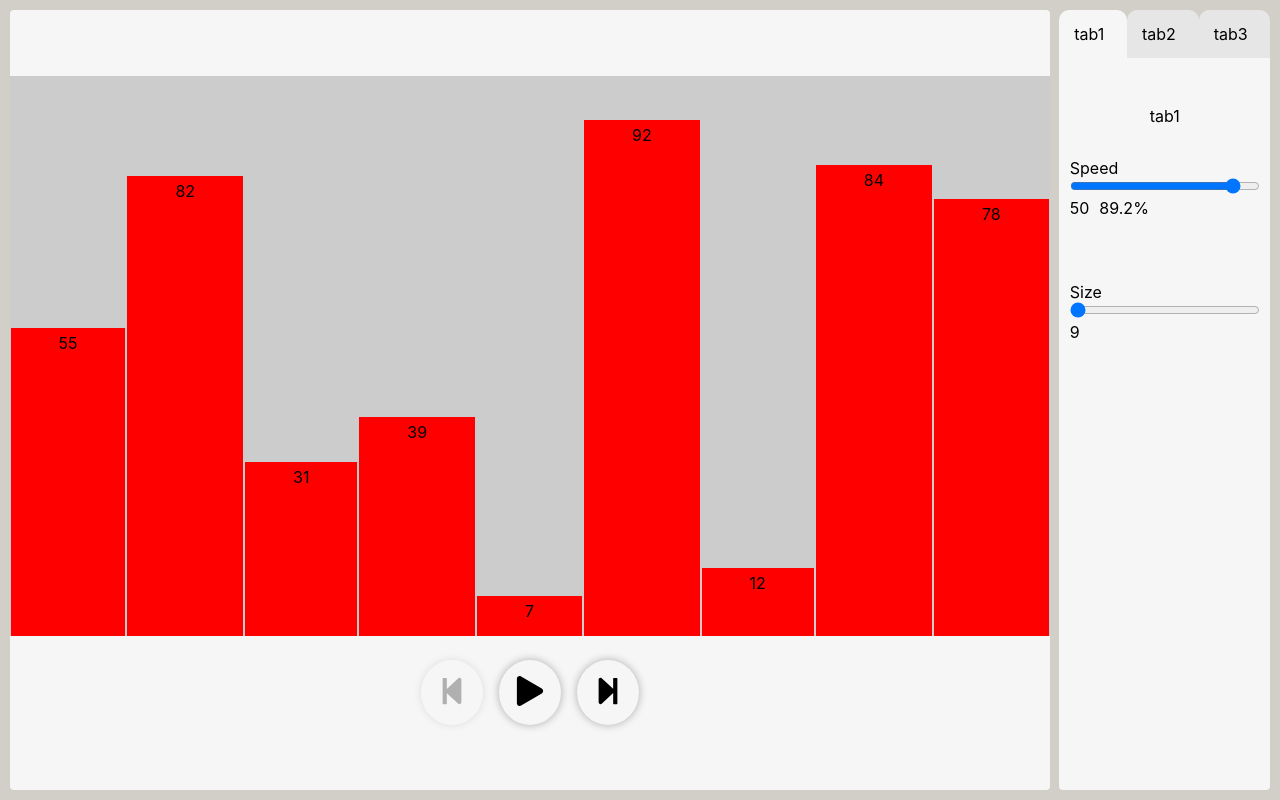
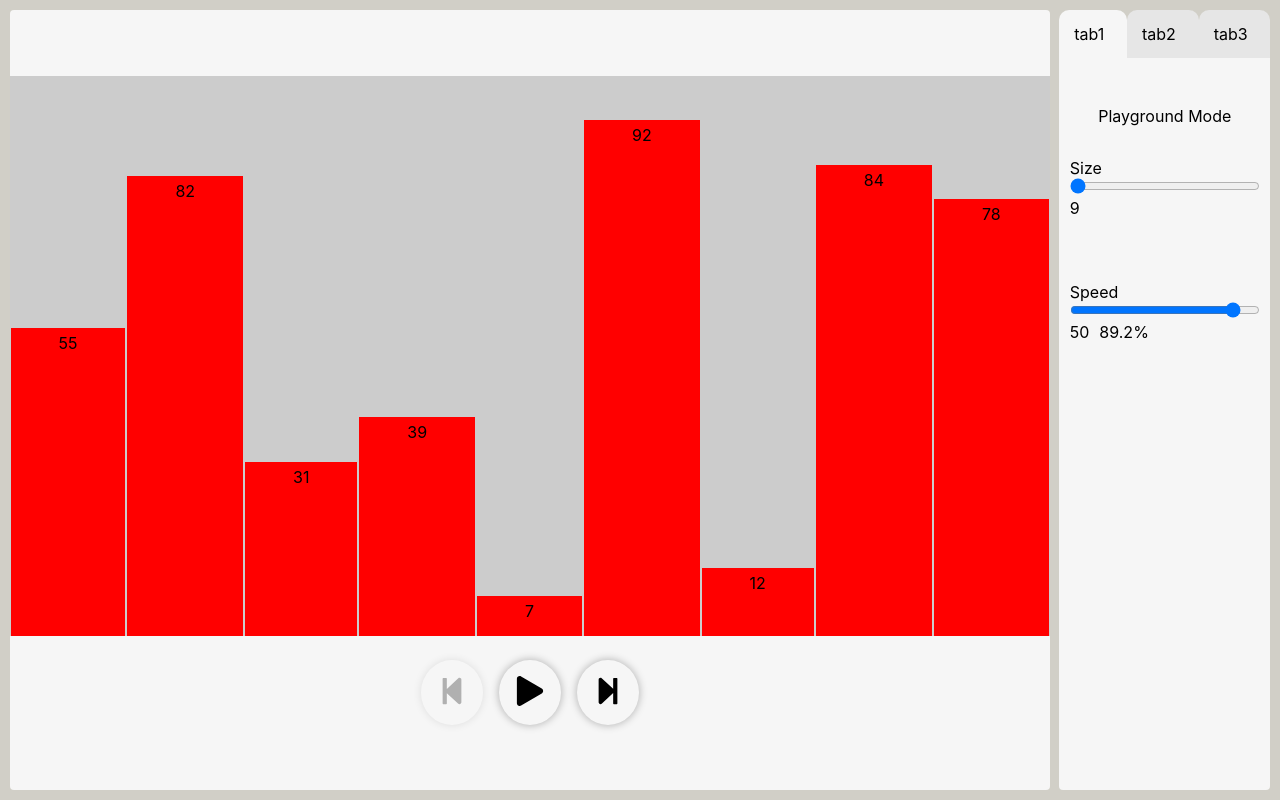
Before and after one commit to alsersan/sorting-visualizer, a React (Create React App) app: page / in a window 1280 px wide. Built offline with nearby package versions, Linux system fonts and the light colour scheme.

Commit message:
Sidebar: created components to be rendered conditionally

```diff
--- /dev/null
+++ b/src/components/Sidebar/components/PlaygroundMode.js
@@ -0,0 +1,16 @@
+import React from "react";
+
+import SizeSelector from "./SizeSelector";
+import SpeedSelector from "./SpeedSelector";
+
+const PlaygroundMode = ({ size, setSize, speed, setSpeed }) => {
+  return (
+    <React.Fragment>
+      <span>Playground Mode</span>
+      <SizeSelector size={size} setSize={setSize} />
+      <SpeedSelector speed={speed} setSpeed={setSpeed} />
+    </React.Fragment>
+  );
+};
+
+export default PlaygroundMode;
--- /dev/null
+++ b/src/components/Sidebar/components/VisualMode.js
@@ -0,0 +1,16 @@
+import React from "react";
+
+import SizeSelector from "./SizeSelector";
+import SpeedSelector from "./SpeedSelector";
+
+const VisualMode = ({ size, setSize, speed, setSpeed }) => {
+  return (
+    <React.Fragment>
+      <span>Visual Mode</span>
+      <SizeSelector size={size} setSize={setSize} />
+      <SpeedSelector speed={speed} setSpeed={setSpeed} />
+    </React.Fragment>
+  );
+};
+
+export default VisualMode;
--- a/src/components/Sidebar/index.js
+++ b/src/components/Sidebar/index.js
@@ -1,8 +1,8 @@
 import React, { useState } from "react";
-import styled, { createGlobalStyle } from "styled-components";
+import styled from "styled-components";
 
-import SizeSelector from "./components/SizeSelector";
-import SpeedSelector from "./components/SpeedSelector";
+import PlaygroundMode from "./components/PlaygroundMode";
+import VisualMode from "./components/VisualMode";
 
 import Tabs from "./components/Tabs";
 
@@ -23,11 +23,23 @@ const Sidebar = ({ speed, setSpeed, size, setSize }) => {
     <StyledSidebar>
       {console.log(activeTab)}
       <Tabs activeTab={activeTab} setActiveTab={setActiveTab} />
-      <span>
-        {activeTab === 0 ? "tab1" : activeTab === 1 ? "tab2" : "tab3"}
-      </span>
-      <SpeedSelector speed={speed} setSpeed={setSpeed} />
-      <SizeSelector size={size} setSize={setSize} />
+      {activeTab === 0 ? (
+        <PlaygroundMode
+          speed={speed}
+          setSpeed={setSpeed}
+          size={size}
+          setSize={setSize}
+        />
+      ) : activeTab === 1 ? (
+        <VisualMode
+          speed={speed}
+          setSpeed={setSpeed}
+          size={size}
+          setSize={setSize}
+        />
+      ) : (
+        <span>Tab 3</span>
+      )}
     </StyledSidebar>
   );
 };
```
